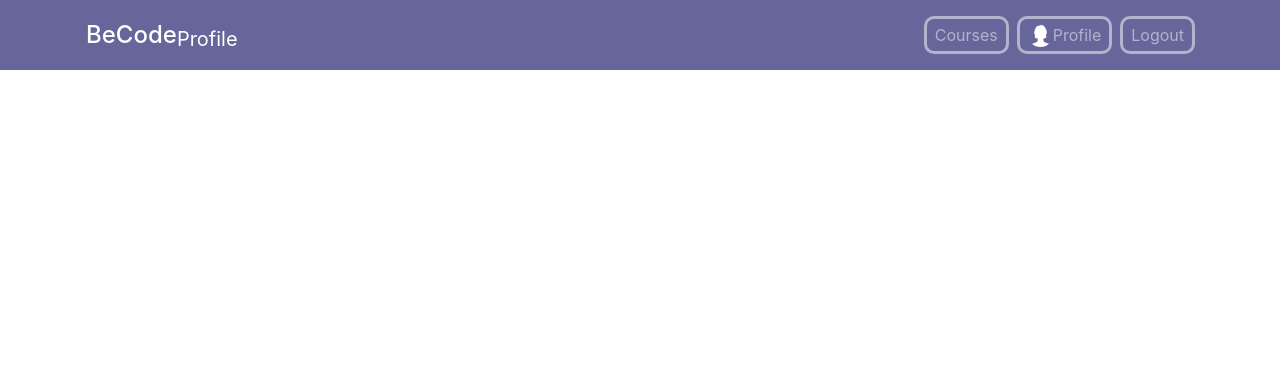
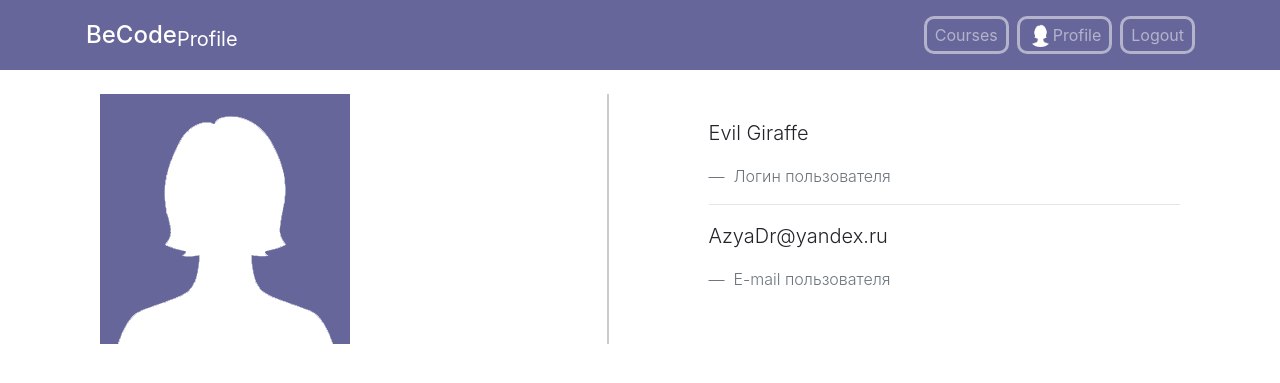
Before and after one commit to azya0/BeCode, a Flask app: page /profile in a window 1280 px wide. Shown: the top 383 px of the page. Run offline with Flask 2, Linux system fonts and the light colour scheme; a user stored in the database is signed in; parts of the project's set-up code (start-up, migrations or seed data) failed here and were passed over; some libraries are stand-ins or nearby versions.

Commit message:
Начал делать профиль

```diff
--- a/templates/profile.html
+++ b/templates/profile.html
@@ -1,6 +1,38 @@
 {% extends "header.html" %}
 
 {% block content %}
-    <div class="container">
-    </div>
+<style type="text/css">
+	.line {
+		border-left: 2px solid #ccc;
+		margin-left: 1em;
+		padding-left: 5em;
+	}
+ </style>
+<div class="container mt-4">
+	<div class="row">
+		<div class="col-sm">
+			<img src="/static/images/default.png">
+		</div>
+		<div class="col-sm lead line">
+			<figure class="mt-4">
+				<blockquote class="blockquote">
+					<p>{{ current_user.login }}</p>
+				</blockquote>
+				<figcaption class="blockquote-footer">
+					Логин пользователя
+				</figcaption>
+				<hr/>
+				<blockquote class="blockquote">
+					<p>{{ current_user.email }}</p>
+				</blockquote>
+				<figcaption class="blockquote-footer">
+					E-mail пользователя
+				</figcaption>
+			</figure>
+		</div>
+	</div>
+</div>
+<div class="container">
+
+</div>
 {% endblock %}
```
Also changed, not shown: db/users.db.
